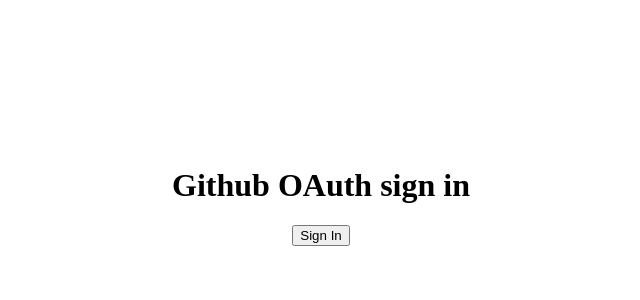
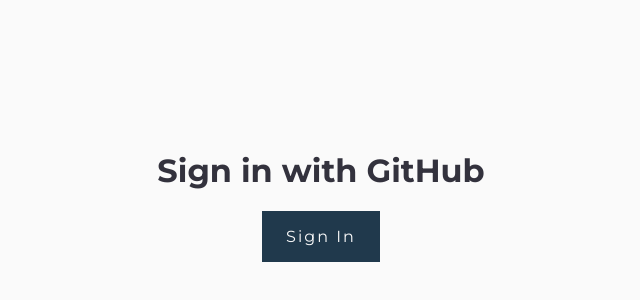
Before and after one commit to enslaughter/portfolio-site-v4, a Next.js app: page / in a window 1280 px wide. Shown: the part 212-512 px from the top of the page, without its empty margins (319-959 px from the left). Built offline with nearby package versions, Linux system fonts and the light colour scheme; no server answers.

Commit message:
Added base styling from old portfolio site

```diff
--- a/app/layout.tsx
+++ b/app/layout.tsx
@@ -1,10 +1,18 @@
 import type { Metadata } from "next";
+import { Montserrat } from 'next/font/google'
 import StyledComponentsRegistry from "../lib/registry";
+import GlobalStyles from "../lib/GlobalStyles";
 
 export const metadata: Metadata = {
   title: "Elijah Slaughter - Software Engineer",
   description: "The portfolio site for Elijah Slaughter, a software engineer",
 };
+
+const montserrat = Montserrat({
+  subsets: ['latin'],
+  weight: ['400', '700'],   // Montserrat isn't a variable font, so list the weights you need
+  variable: '--font-montserrat',
+})
 
 export default function RootLayout({
   children,
@@ -12,8 +20,13 @@
   children: React.ReactNode;
 }>) {
   return (
-    <html lang="en">
-      <body><StyledComponentsRegistry>{children}</StyledComponentsRegistry></body>
+    <html lang="en" className={montserrat.variable}>
+      <body>
+          <StyledComponentsRegistry>
+            <GlobalStyles />
+            {children}
+          </StyledComponentsRegistry>
+        </body>
     </html>
   );
 }
--- a/app/page.tsx
+++ b/app/page.tsx
@@ -1,5 +1,6 @@
 import { cookies } from "next/headers";
 import { verifyToken } from "@/lib/jwt";
+import Button from "@/components/Button";
 
 export default async function Home() {
   const cookieStore = await cookies();
@@ -8,9 +9,9 @@
 
   return (
     <div style={{ display: "flex", flexDirection: "column", alignItems: "center", justifyContent: "center", height: "100vh" }}>
-      <h1>Github OAuth sign in</h1>
+      <h1>Sign in with GitHub</h1>
       <a href="/api/auth/login">
-        <button>Sign In</button>
+        <Button>Sign In</Button>
       </a>
       {user && (
         <>
--- /dev/null
+++ b/components/Button.tsx
@@ -0,0 +1,21 @@
+'use client'
+
+import styled from 'styled-components'
+
+const Button = styled.button`
+  border: none;
+  color: var(--bg);
+  font-size: 16px;
+  font-family: inherit;
+  letter-spacing: 2px;
+  max-width: 200px;
+  padding: 16px 24px;
+  background: hsl(205, 41%, 21%);
+
+  &:hover {
+    background-color: hsl(205, 41%, 31%);
+    cursor: pointer;
+  }
+`
+
+export default Button
--- /dev/null
+++ b/lib/GlobalStyles.tsx
@@ -0,0 +1,24 @@
+'use client'
+
+import { createGlobalStyle } from 'styled-components'
+
+const GlobalStyles = createGlobalStyle`
+  :root {
+    margin: 0;
+    padding: 0;
+    height: 100%;
+    --bg: #fafafa;
+    --maintext: #33323d;
+    --accentcyan: #5fb4a2;
+  }
+
+  body {
+    background: var(--bg);
+    color: var(--maintext);
+    font-family: var(--font-montserrat), sans-serif;
+    font-weight: 400;
+    font-size: 16px;
+  }
+`
+
+export default GlobalStyles
```
